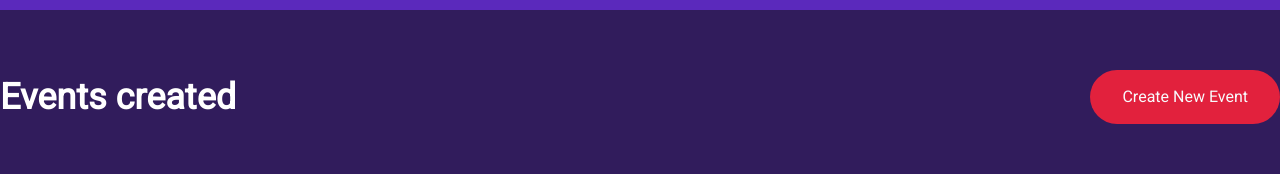
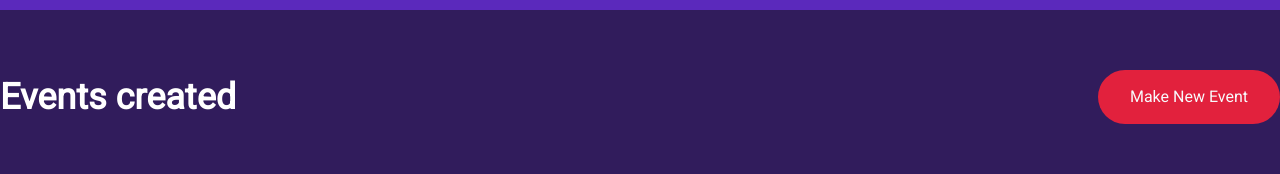
Before and after one commit to Larsyy16/Mems-Music-Event-Mangement-System, a Next.js app: page /profile in a window 1280 px wide. Shown: the part 427-601 px from the top of the page. Built offline with nearby package versions, Linux system fonts and the light colour scheme; no server answers; the database is empty.

Commit message:
change wording

```diff
--- a/app/(root)/profile/page.tsx
+++ b/app/(root)/profile/page.tsx
@@ -56,7 +56,7 @@ const ProfilePage = async ({ searchParams }: SearchParamProps) => {
             Events created
           </h3>
           <Button asChild size="lg" className="button hidden sm:flex">
-            <Link href="/events/create">Create New Event</Link>
+            <Link href="/events/create"> Make New Event</Link>
           </Button>
         </div>
       </section>
```
Also changed, not shown: components/shared/Pagination.tsx (line endings or trailing spaces).
